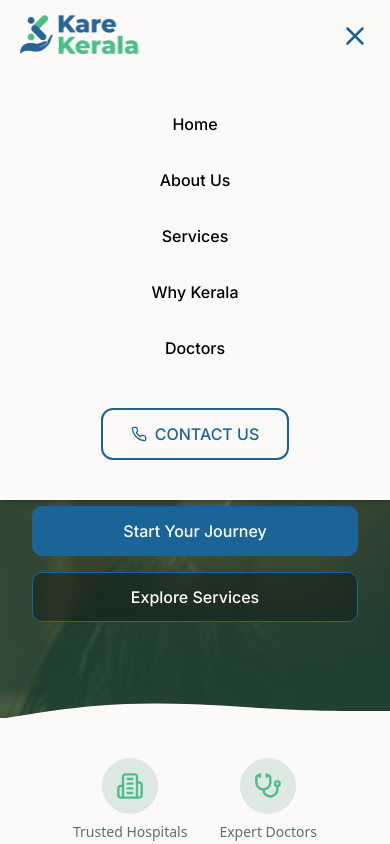
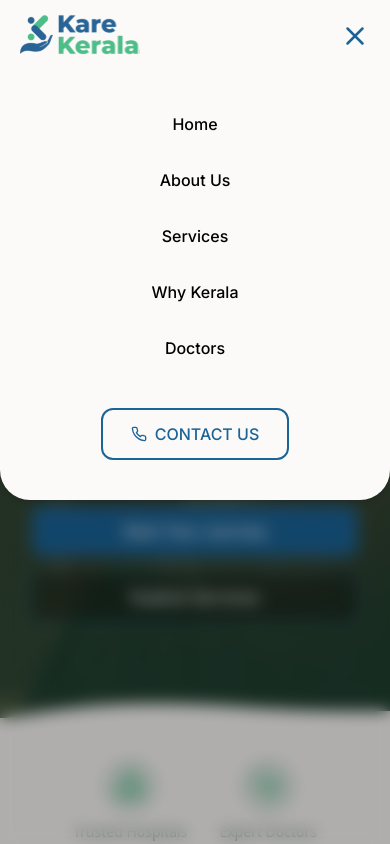
Before and after one commit to DBC-Corp/Kare-Kerala, a React (Vite) app in the folder client/: page / in a window 390 px wide. Both pictures are taken after a click on the button 355 px from the left and 36 px from the top of the page. Shown: the top 844 px of the page. Built offline with nearby package versions, Linux system fonts and the light colour scheme; a web font is replaced by a local one.

Commit message:
Changes in header dropdown menu animation

```diff
--- a/client/src/components/Layout/Header.jsx
+++ b/client/src/components/Layout/Header.jsx
@@ -37,8 +37,19 @@
   }, [isMenuOpen]);
 
   return (
-    <header className="fixed top-0 left-0 w-full z-50 bg-[#FCFAF8] inter shadow-sm">
-      <div className="flex items-center justify-between h-[72px] px-5 lg:px-10">
+    <header className="fixed top-0 left-0 w-full z-50 inter">
+      {/* Backdrop Blur Overlay */}
+      <div
+        className={`fixed inset-0 z-[-1] bg-black/30 backdrop-blur-sm transition-opacity duration-300 lg:hidden ${
+          isMenuOpen ? "opacity-100" : "opacity-0 pointer-events-none"
+        }`}
+        onClick={() => setIsMenuOpen(false)}
+      />
+      <div
+        className={`flex items-center justify-between h-[72px] px-5 lg:px-10 bg-[#FCFAF8] ${
+          isMenuOpen ? "" : "shadow-sm"
+        }`}
+      >
         {/* Logo */}
         <div className="w-[120px] lg:w-auto">
           <img
@@ -94,11 +105,14 @@
       {/* Mobile Menu Dropdown */}
       <div
         ref={menuRef}
-        className={`lg:hidden overflow-hidden transition-all duration-500 ease-in-out bg-[#FCFAF8] shadow-md ${
-          isMenuOpen ? "max-h-screen opacity-100" : "max-h-0 opacity-0"
+        className={`lg:hidden grid transition-all duration-500 ease-[cubic-bezier(0.4,0,0.2,1)] bg-[#FCFAF8] shadow-md rounded-b-[30px] ${
+          isMenuOpen
+            ? "grid-rows-[1fr] opacity-100"
+            : "grid-rows-[0fr] opacity-0"
         }`}
       >
-        <div className="flex flex-col items-center gap-8 py-10 text-[16px] font-medium">
+        <div className="overflow-hidden">
+          <div className="flex flex-col items-center gap-8 py-10 text-[16px] font-medium ">
             {navLinks.map((link) => (
               <p
                 key={link}
@@ -113,6 +127,7 @@
             </button>
           </div>
         </div>
+      </div>
     </header>
   );
 };
```
Lines whose indentation alone changed are shown as unchanged.
